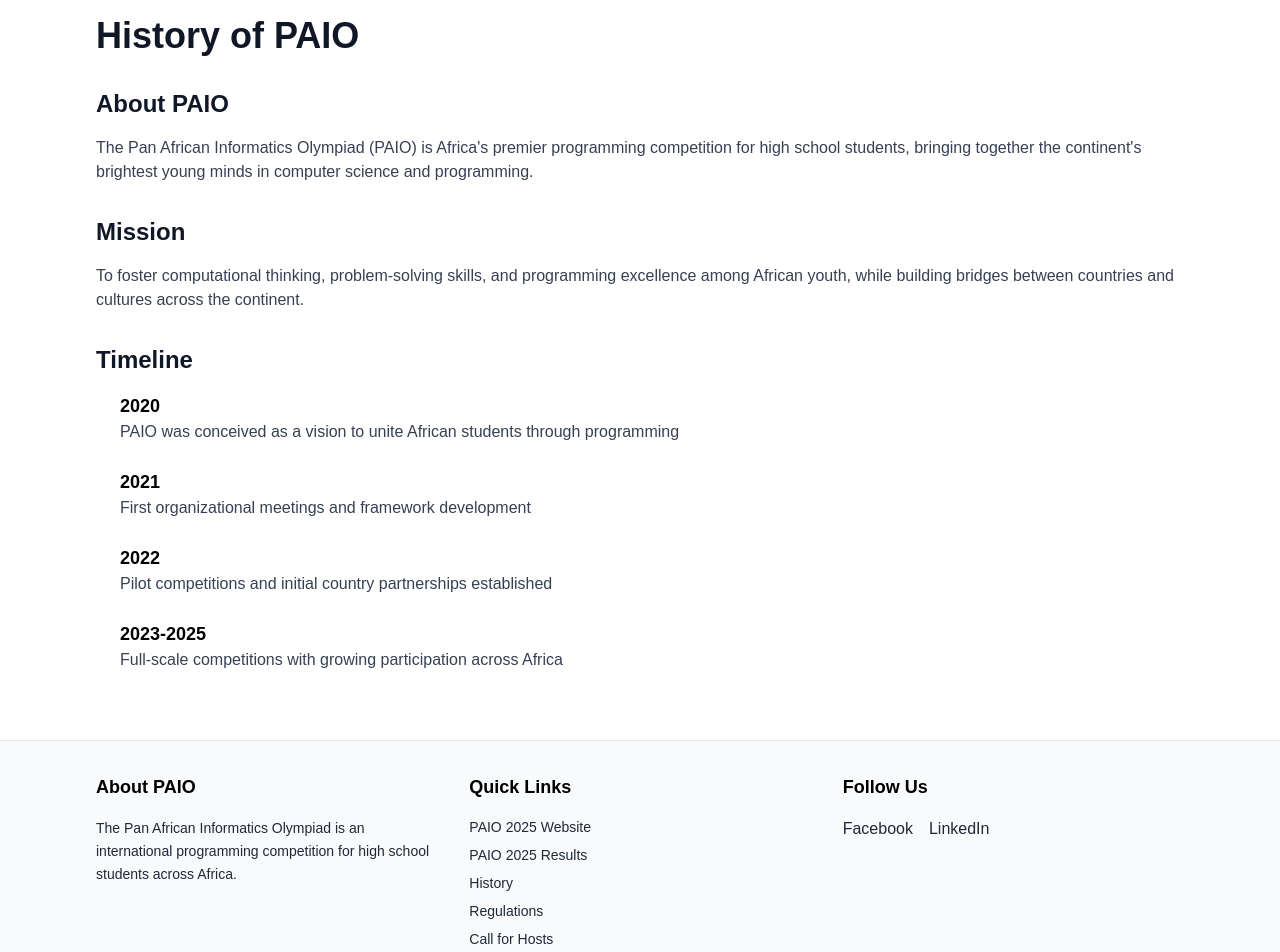
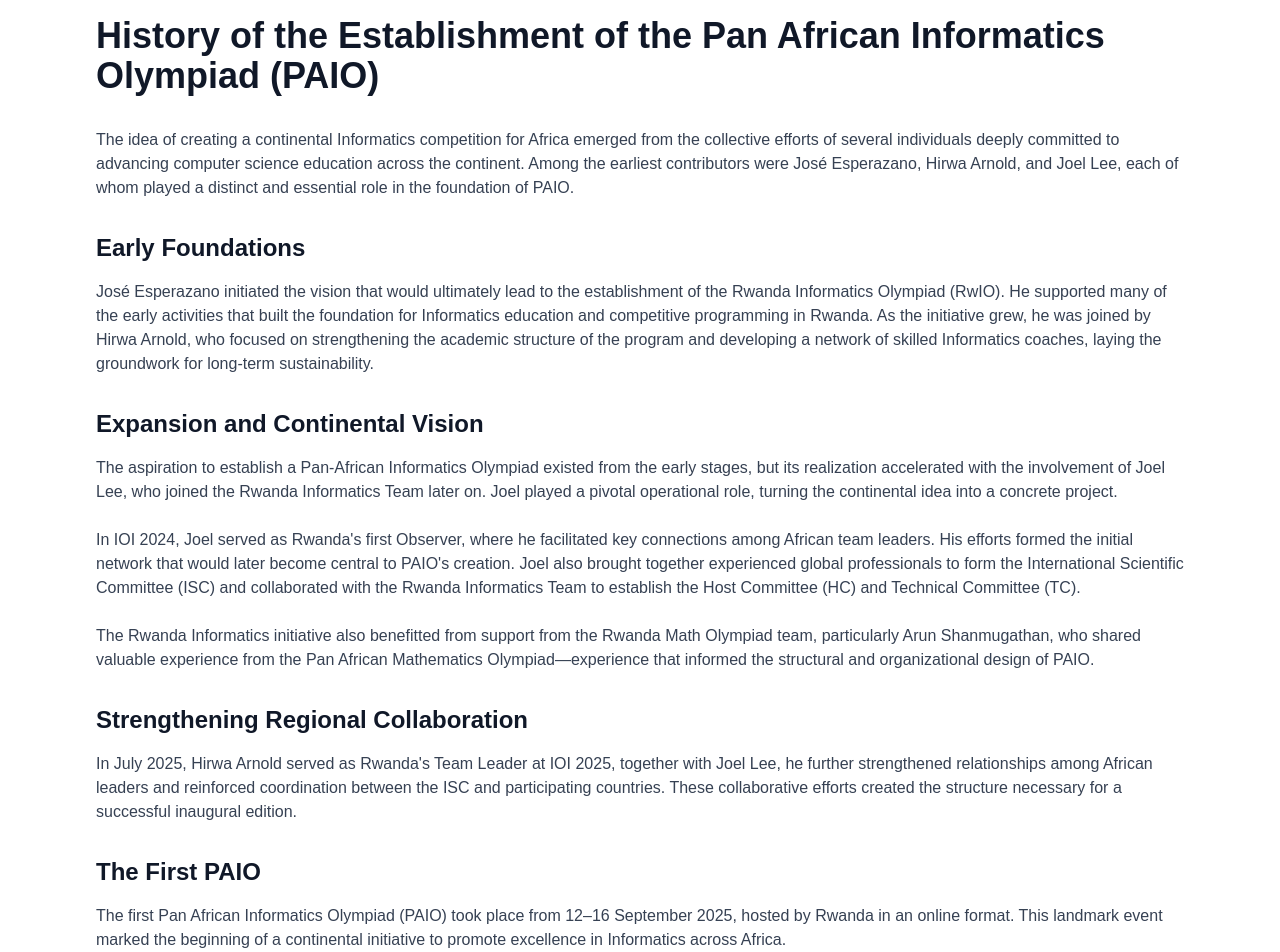
Before and after one commit to panafricanio/paio-general, a Next.js app: page /organization/history in a window 1280 px wide. Shown: the part 120-1072 px from the top of the page. Built offline with nearby package versions, Linux system fonts and the light colour scheme.

Commit message:
Add link to PAIO 2027 application and drafted initial History

```diff
--- a/src/app/calls/hosts/page.tsx
+++ b/src/app/calls/hosts/page.tsx
@@ -103,7 +103,7 @@ export default function CallForHosts() {
                   Apply for PAIO 2026
                 </a>
                 <a
-                  href="https://forms.gle/6J4FZbt8g1ZCzFFF8"
+                  href="https://forms.gle/tC3wVea2oZNxWjpk7"
                   target="_blank"
                   rel="noopener noreferrer"
                   className="bg-black text-white px-6 py-3 font-semibold hover:bg-gray-900 transition inline-block"
--- a/src/app/organization/history/page.tsx
+++ b/src/app/organization/history/page.tsx
@@ -7,41 +7,48 @@ export default function History() {
       <Header />
       <section className="py-16 bg-white">
         <div className="max-w-6xl mx-auto px-4 sm:px-6 lg:px-8">
-          <h1 className="text-4xl font-bold mb-8 text-gray-900">History of PAIO</h1>
+          <h1 className="text-4xl font-bold mb-8 text-gray-900">History of the Establishment of the Pan African Informatics Olympiad (PAIO)</h1>
 
-          <div className="prose prose-lg max-w-none">
-            <h2 className="text-2xl font-bold mt-8 mb-4 text-gray-900">About PAIO</h2>
-            <p className="text-gray-700 mb-6">
-              The Pan African Informatics Olympiad (PAIO) is Africa's premier programming competition
-              for high school students, bringing together the continent's brightest young minds in
-              computer science and programming.
+          <div className="prose prose-lg max-w-none text-gray-700">
+            <p className="mb-6">
+              The idea of creating a continental Informatics competition for Africa emerged from the collective efforts of several individuals deeply committed to advancing computer science education across the continent. Among the earliest contributors were José Esperazano, Hirwa Arnold, and Joel Lee, each of whom played a distinct and essential role in the foundation of PAIO.
             </p>
 
-            <h2 className="text-2xl font-bold mt-8 mb-4 text-gray-900">Mission</h2>
-            <p className="text-gray-700 mb-6">
-              To foster computational thinking, problem-solving skills, and programming excellence
-              among African youth, while building bridges between countries and cultures across the continent.
+            <h2 className="text-2xl font-bold mt-8 mb-4 text-gray-900">Early Foundations</h2>
+            <p className="mb-6">
+              José Esperazano initiated the vision that would ultimately lead to the establishment of the Rwanda Informatics Olympiad (RwIO). He supported many of the early activities that built the foundation for Informatics education and competitive programming in Rwanda. As the initiative grew, he was joined by Hirwa Arnold, who focused on strengthening the academic structure of the program and developing a network of skilled Informatics coaches, laying the groundwork for long-term sustainability.
             </p>
 
-            <h2 className="text-2xl font-bold mt-8 mb-4 text-gray-900">Timeline</h2>
-            <div className="space-y-6">
-              <div className="pl-6">
-                <h3 className="font-bold text-lg text-black">2020</h3>
-                <p className="text-gray-700">PAIO was conceived as a vision to unite African students through programming</p>
-              </div>
-              <div className="pl-6">
-                <h3 className="font-bold text-lg text-black">2021</h3>
-                <p className="text-gray-700">First organizational meetings and framework development</p>
-              </div>
-              <div className="pl-6">
-                <h3 className="font-bold text-lg text-black">2022</h3>
-                <p className="text-gray-700">Pilot competitions and initial country partnerships established</p>
-              </div>
-              <div className="pl-6">
-                <h3 className="font-bold text-lg text-black">2023-2025</h3>
-                <p className="text-gray-700">Full-scale competitions with growing participation across Africa</p>
-              </div>
-            </div>
+            <h2 className="text-2xl font-bold mt-8 mb-4 text-gray-900">Expansion and Continental Vision</h2>
+            <p className="mb-6">
+              The aspiration to establish a Pan-African Informatics Olympiad existed from the early stages, but its realization accelerated with the involvement of Joel Lee, who joined the Rwanda Informatics Team later on. Joel played a pivotal operational role, turning the continental idea into a concrete project.
+            </p>
+            <p className="mb-6">
+              In IOI 2024, Joel served as Rwanda's first Observer, where he facilitated key connections among African team leaders. His efforts formed the initial network that would later become central to PAIO's creation. Joel also brought together experienced global professionals to form the International Scientific Committee (ISC) and collaborated with the Rwanda Informatics Team to establish the Host Committee (HC) and Technical Committee (TC).
+            </p>
+            <p className="mb-6">
+              The Rwanda Informatics initiative also benefitted from support from the Rwanda Math Olympiad team, particularly Arun Shanmugathan, who shared valuable experience from the Pan African Mathematics Olympiad—experience that informed the structural and organizational design of PAIO.
+            </p>
+
+            <h2 className="text-2xl font-bold mt-8 mb-4 text-gray-900">Strengthening Regional Collaboration</h2>
+            <p className="mb-6">
+              In July 2025, Hirwa Arnold served as Rwanda's Team Leader at IOI 2025, together with Joel Lee, he further strengthened relationships among African leaders and reinforced coordination between the ISC and participating countries. These collaborative efforts created the structure necessary for a successful inaugural edition.
+            </p>
+
+            <h2 className="text-2xl font-bold mt-8 mb-4 text-gray-900">The First PAIO</h2>
+            <p className="mb-6">
+              The first Pan African Informatics Olympiad (PAIO) took place from 12–16 September 2025, hosted by Rwanda in an online format. This landmark event marked the beginning of a continental initiative to promote excellence in Informatics across Africa.
+            </p>
+
+            <h2 className="text-2xl font-bold mt-8 mb-4 text-gray-900">Resources</h2>
+            <ul className="list-disc list-inside space-y-2 mb-6">
+              <li>
+                <a href="https://www.panafricanio.com/" className="text-blue-600 hover:text-blue-800 underline">Website: https://www.panafricanio.com/</a>
+              </li>
+              <li>
+                <a href="https://www.panafricanio.com/results" className="text-blue-600 hover:text-blue-800 underline">Results: https://www.panafricanio.com/results</a>
+              </li>
+            </ul>
           </div>
         </div>
       </section>
--- a/src/app/statistics/page.tsx
+++ b/src/app/statistics/page.tsx
@@ -32,8 +32,8 @@ export default function Statistics() {
                 <div className="text-gray-700">Official Contestants</div>
               </div>
               <div className="text-center">
-                <div className="text-3xl font-bold text-black mb-2">13</div>
-                <div className="text-gray-700">Countries + 1 Guest Country</div>
+                <div className="text-3xl font-bold text-black mb-2">14</div>
+                <div className="text-gray-700">13 African countries + 1 Guest Country</div>
               </div>
               <div className="text-center">
                 <div className="text-3xl font-bold text-black mb-2">8</div>
```
